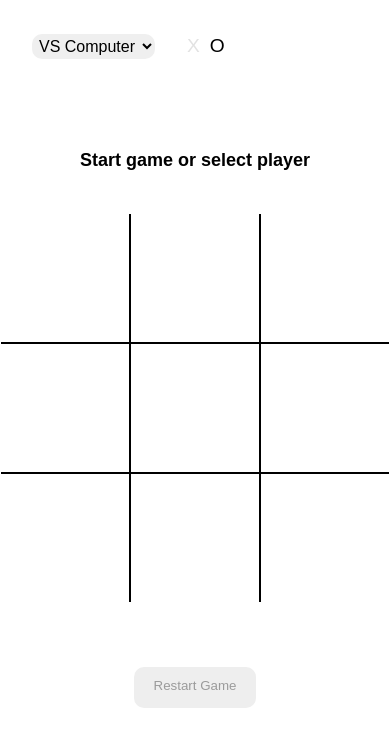
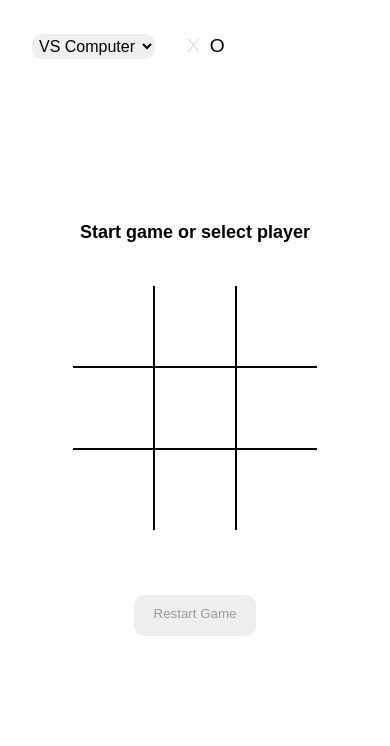
Before and after one commit to themaxboucher/tic-tac-toe, a plain HTML site: page index.html in a window 390 px wide. Drawn offline with Linux system fonts and the light colour scheme; a web font is replaced by a local one.

Commit message:
Make tic tac toe grid responsive

```diff
--- a/style.css
+++ b/style.css
@@ -78,12 +78,14 @@ div#select-player > button:disabled {
     grid-gap: 2px;
     background-color: black;
     margin: 20px;
+    border: none;
 }
 
 .grid-item {
     /* font-family: 'Varela Round', sans-serif; */
     background-color: white;
     border: none;
+    outline: none;
     text-align: center;
     height: 8rem;
     width: 8rem;
@@ -91,7 +93,14 @@ div#select-player > button:disabled {
     color: black;
     font-size: xx-large;
     font-weight: 600;
-    transition: 0.25s ease;
+}
+
+@media (max-width: 500px) {
+    .grid-item {
+        height: 5rem;
+        width: 5rem;
+        font-size: larger;
+    }
 }
 
 .grid-item:disabled {
```
